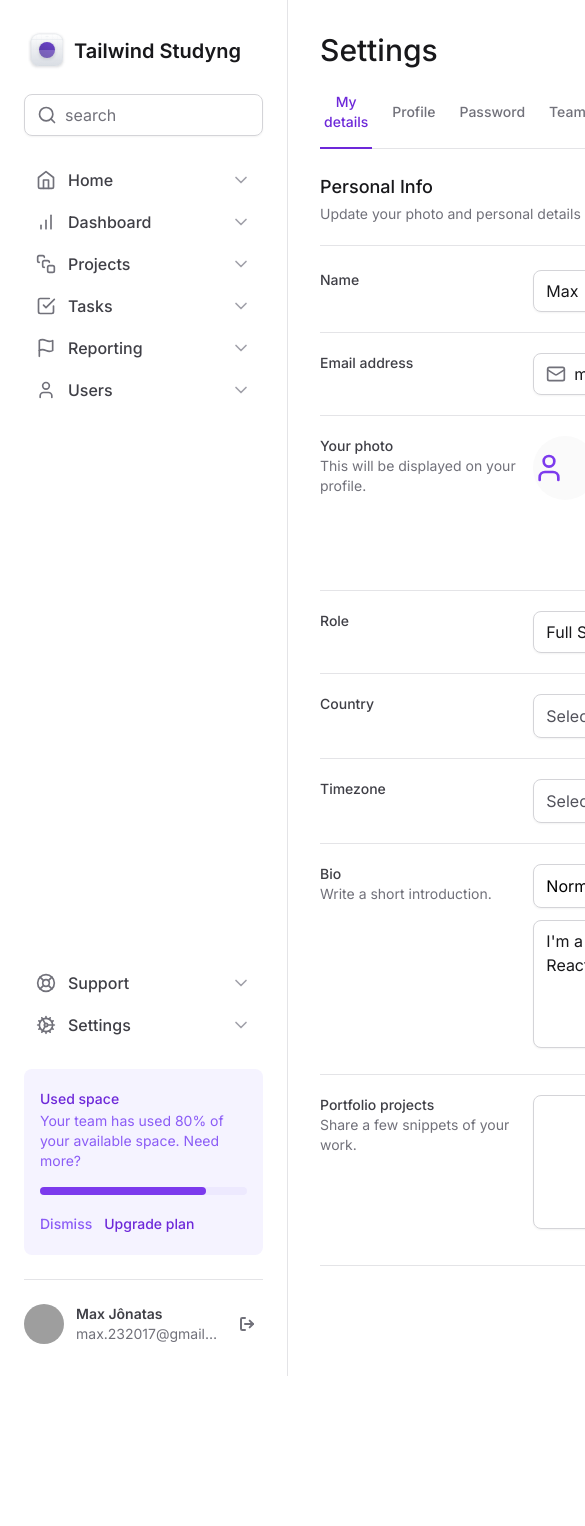
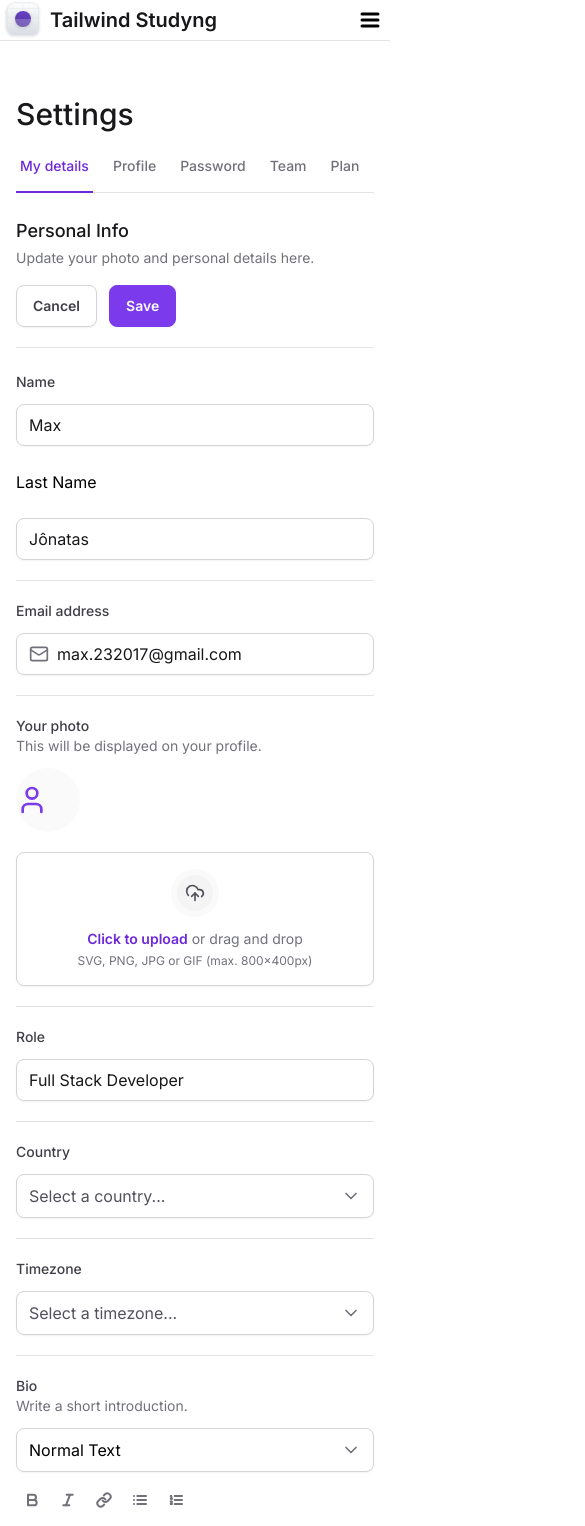
Before and after one commit to MaxiiXx23/Ignite-Tailwind, a Next.js app: page / in a window 390 px wide. Shown: the top 1526 px of the page, 585 px wide, since content can reach past the window. Before the commit the page ends 1376 px from the top, so only its background shows below. Built offline with nearby package versions, Linux system fonts and the light colour scheme; grey boxes are pictures that could not be loaded.

Commit message:
style: responsividade aplicada.

```diff
--- a/package.json
+++ b/package.json
@@ -10,6 +10,8 @@
   },
   "dependencies": {
     "@formkit/auto-animate": "^0.8.1",
+    "@radix-ui/react-collapsible": "^1.0.3",
+    "@radix-ui/react-scroll-area": "^1.0.5",
     "@radix-ui/react-select": "^2.0.0",
     "@radix-ui/react-tabs": "^1.0.4",
     "framer-motion": "^10.16.16",
--- a/src/app/layout.tsx
+++ b/src/app/layout.tsx
@@ -18,9 +18,11 @@ export default function RootLayout({
   return (
     <html lang="en" className="antialiased">
       <body className={inter.className}>
-        <div className="grid min-h-screen grid-cols-app">
+        <div className="min-h-screen lg:grid lg:grid-cols-app">
           <Sidebar />
-          <main className="px-8 pb-12 pt-8">{children}</main>
+          <main className="px-4 pb-12 pt-24 lg:col-start-2 lg:px-8 lg:pb-12 lg:pt-8">
+            {children}
+          </main>
         </div>
       </body>
     </html>
--- a/src/app/page.tsx
+++ b/src/app/page.tsx
@@ -18,7 +18,7 @@ export default function Home() {
       <h1 className="text-3xl font-medium text-zinc-900">Settings</h1>
       <SettingsTabs />
       <div className="mt-6 flex flex-col">
-        <div className="flex justify-between border-b border-zinc-200 pb-5">
+        <div className="flex flex-col justify-between gap-4 border-b border-zinc-200 pb-5 lg:flex-row lg:items-center">
           <div className="space-y-1">
             <h2 className="text-lg font-medium text-zinc-900">Personal Info</h2>
             <span className="text-sm text-zinc-500">
@@ -35,9 +35,9 @@ export default function Home() {
           action=""
           className="mt-6 flex w-full flex-col gap-5 divide-y divide-zinc-200"
         >
-          <div className="grid grid-cols-form gap-3">
+          <div className="flex flex-col gap-3 lg:grid lg:grid-cols-form">
             <Label htmlFor="firstName" text="Name" />
-            <div className="grid grid-cols-2 gap-6">
+            <div className="flex flex-col gap-6 lg:grid lg:grid-cols-2">
               <Input.Root>
                 <Input.Control
                   id="firstName"
@@ -45,14 +45,23 @@ export default function Home() {
                   defaultValue="Max"
                 />
               </Input.Root>
+              <Label
+                htmlFor="lastName"
+                text="Last Name"
+                className="lg:hidden"
+              />
               <Input.Root>
-                <Input.Control placeholder="Last name" defaultValue="Jônatas" />
+                <Input.Control
+                  id="lastName"
+                  placeholder="Last name"
+                  defaultValue="Jônatas"
+                />
               </Input.Root>
             </div>
           </div>
-          <div className="grid grid-cols-form gap-3 pt-5">
+          <div className="flex flex-col  gap-3 pt-5 lg:grid lg:grid-cols-2">
             <Label htmlFor="email" text="Email address" />
-            <div className="grid grid-cols-2 gap-6">
+            <div className="flex flex-col gap-6 lg:grid lg:grid-cols-2">
               <Input.Root>
                 <Input.Prefix>
                   <Mail className="h-5 w-5 text-zinc-500" />
@@ -65,21 +74,21 @@ export default function Home() {
               </Input.Root>
             </div>
           </div>
-          <div className="grid grid-cols-form gap-3 pt-5">
+          <div className="flex flex-col gap-3 pt-5 lg:grid lg:grid-cols-form">
             <Label
               htmlFor="photo"
               text="Your photo"
               description="This will be displayed on your profile."
             />
-            <InputFile.Root className="flex items-start gap-5">
+            <InputFile.Root className="flex flex-col gap-5 lg:flex-row lg:items-start">
               <InputFile.ImagePreview />
               <InputFile.Trigger />
               <InputFile.Control />
             </InputFile.Root>
           </div>
-          <div className="grid grid-cols-form gap-3 pt-5">
+          <div className="flex flex-col gap-3 pt-5 lg:grid lg:grid-cols-form">
             <Label htmlFor="role" text="Role" />
-            <div className="grid grid-cols-2 gap-6">
+            <div className="flex flex-col gap-6 lg:grid lg:grid-cols-2">
               <Input.Root>
                 <Input.Control
                   id="role"
@@ -89,14 +98,14 @@ export default function Home() {
               </Input.Root>
             </div>
           </div>
-          <div className="grid grid-cols-form gap-3 pt-5">
+          <div className="flex flex-col gap-3 pt-5 lg:grid lg:grid-cols-form">
             <Label htmlFor="country" text="Country" />
             <Select id="country" placeholder="Select a country...">
               <SelectItem value="br" text="Brazil" />
               <SelectItem value="us" text="United States" />
             </Select>
           </div>
-          <div className="grid grid-cols-form gap-3 pt-5">
+          <div className="flex flex-col gap-3 pt-5 lg:grid lg:grid-cols-form">
             <Label htmlFor="timezone" text="Timezone" />
             <Select id="timezone" placeholder="Select a timezone...">
               <SelectItem
@@ -106,14 +115,14 @@ export default function Home() {
               <SelectItem value="br-sp" text="America São Paulo (UTC-03:00)" />
             </Select>
           </div>
-          <div className="grid grid-cols-form gap-3 pt-5">
+          <div className="flex flex-col gap-3 pt-5 lg:grid lg:grid-cols-form">
             <Label
               htmlFor="bio"
               text="Bio"
               description="Write a short introduction."
             />
             <div className="space-y-3">
-              <div className="grid grid-cols-2 gap-3">
+              <div className="flex flex-col gap-3 lg:grid lg:grid-cols-2">
                 <Select placeholder="" defaultValue="normal">
                   <SelectItem
                     value="normal"
@@ -136,7 +145,7 @@ export default function Home() {
               />
             </div>
           </div>
-          <div className="grid grid-cols-form gap-3 pt-5">
+          <div className="flex flex-col gap-3 pt-5 lg:grid lg:grid-cols-form">
             <Label
               htmlFor="projects"
               text="Portfolio projects"
--- a/src/components/molecules/SettingsTabs/TabItem/index.tsx
+++ b/src/components/molecules/SettingsTabs/TabItem/index.tsx
@@ -16,7 +16,7 @@ export function TabItem({ value, title, isSelected = false }: ITabItemProps) {
       value={value}
       className="group relative px-1 pb-4 text-sm font-medium text-zinc-500 outline-none hover:text-violet-700 data-[state=active]:text-violet-700"
     >
-      <span className="rounded group-focus-visible:ring-2 group-focus-visible:ring-violet-200 group-focus-visible:ring-offset-8">
+      <span className="whitespace-nowrap rounded group-focus-visible:ring-2 group-focus-visible:ring-violet-200 group-focus-visible:ring-offset-8">
         {title}
       </span>
       {isSelected && (
--- a/src/components/molecules/SettingsTabs/index.tsx
+++ b/src/components/molecules/SettingsTabs/index.tsx
@@ -1,4 +1,6 @@
 import * as Tabs from '@radix-ui/react-tabs'
+import * as ScrollArea from '@radix-ui/react-scroll-area'
+
 import { TabItem } from './TabItem'
 import { useState } from 'react'
 
@@ -7,6 +9,8 @@ export function SettingsTabs() {
 
   return (
     <Tabs.Root value={currentTab} onValueChange={setCurrentTab}>
+      <ScrollArea.Root className="w-full" type="scroll">
+        <ScrollArea.Viewport className="w-full overflow-x-scroll">
           <Tabs.List className="mt-6 flex w-full items-center gap-4 border-b border-zinc-200">
             <TabItem
               value="tab1"
@@ -23,8 +27,16 @@ export function SettingsTabs() {
               title="Password"
               isSelected={currentTab === 'tab3'}
             />
-        <TabItem value="tab4" title="Team" isSelected={currentTab === 'tab4'} />
-        <TabItem value="tab5" title="Plan" isSelected={currentTab === 'tab5'} />
+            <TabItem
+              value="tab4"
+              title="Team"
+              isSelected={currentTab === 'tab4'}
+            />
+            <TabItem
+              value="tab5"
+              title="Plan"
+              isSelected={currentTab === 'tab5'}
+            />
             <TabItem
               value="tab6"
               title="Billing"
@@ -51,6 +63,14 @@ export function SettingsTabs() {
               isSelected={currentTab === 'tab10'}
             />
           </Tabs.List>
+        </ScrollArea.Viewport>
+        <ScrollArea.Scrollbar
+          orientation="horizontal"
+          className="flex h-0.5 translate-y-1.5 touch-none select-none flex-col bg-zinc-100"
+        >
+          <ScrollArea.Thumb className="relative flex-1 rounded-lg bg-zinc-300" />
+        </ScrollArea.Scrollbar>
+      </ScrollArea.Root>
     </Tabs.Root>
   )
 }
--- a/src/components/molecules/Sidebar/index.tsx
+++ b/src/components/molecules/Sidebar/index.tsx
@@ -1,4 +1,8 @@
-import { Cog, LifeBuoy, Search } from 'lucide-react'
+'use client'
+
+import { Cog, LifeBuoy, Menu, Search } from 'lucide-react'
+
+import * as Collapsible from '@radix-ui/react-collapsible'
 
 import { Logo } from '@/assets/icons/Logo'
 import * as Input from '@/components/atoms/Input'
@@ -6,11 +10,21 @@ import { MainNavigation } from './MainNavigation'
 import { NavItem } from '@/components/atoms/NavItem'
 import { SpaceWidget } from '../SpaceWidget'
 import { Profile } from '../Profile'
+import { ButtonIconAction } from '@/components/atoms/ButtonIconAction'
 
 export function Sidebar() {
   return (
-    <aside className="flex  flex-col gap-6 overflow-y-auto overflow-x-hidden  border-r border-zinc-200 px-6 py-8">
+    <Collapsible.Root className="fixed left-0 right-0 top-0 z-20 flex flex-col gap-6 overflow-x-hidden  border-b border-zinc-200 bg-white data-[state=open]:bottom-0 lg:right-auto lg:w-80 lg:border-r lg:px-6 lg:py-8 lg:data-[state=closed]:bottom-0 lg:data-[state=closed]:overflow-y-auto">
+      <div className="flex items-center justify-between">
         <Logo />
+        <Collapsible.Trigger asChild className="lg:hidden">
+          <ButtonIconAction icon={Menu} />
+        </Collapsible.Trigger>
+      </div>
+      <Collapsible.Content
+        forceMount
+        className="flex flex-1 flex-col gap-6 data-[state=closed]:hidden lg:data-[state=closed]:flex"
+      >
         <Input.Root>
           <Input.Prefix>
             <Search className="h-5 w-5 text-zinc-500" />
@@ -18,7 +32,7 @@ export function Sidebar() {
           <Input.Control placeholder="search" />
         </Input.Root>
         <MainNavigation />
-      <div className="mt-auto flex flex-col gap-6">
+        <div className="flex flex-col gap-6">
           <nav className="space-y-0.5">
             <NavItem title="Support" icon={LifeBuoy} />
             <NavItem title="Settings" icon={Cog} />
@@ -27,6 +41,7 @@ export function Sidebar() {
         <SpaceWidget />
         <div className="h-px bg-zinc-200" />
         <Profile />
-    </aside>
+      </Collapsible.Content>
+    </Collapsible.Root>
   )
 }
```
Also changed, not shown: 1 other file (tests, documents, lock files or other folders). Lines whose indentation alone changed are shown as unchanged.
